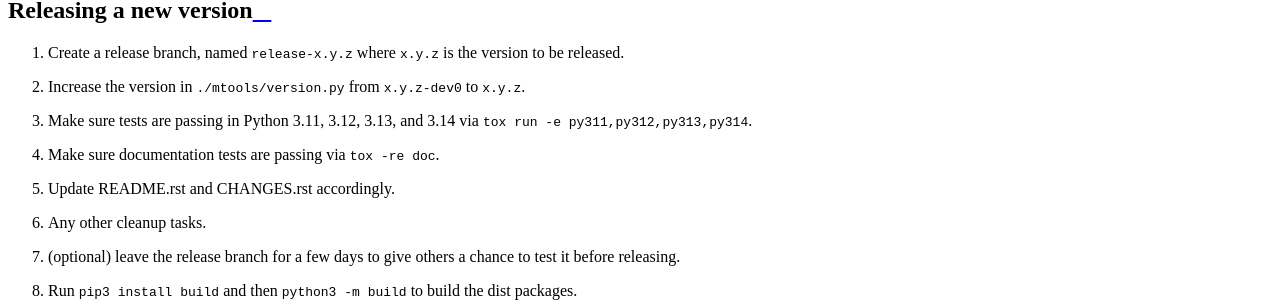
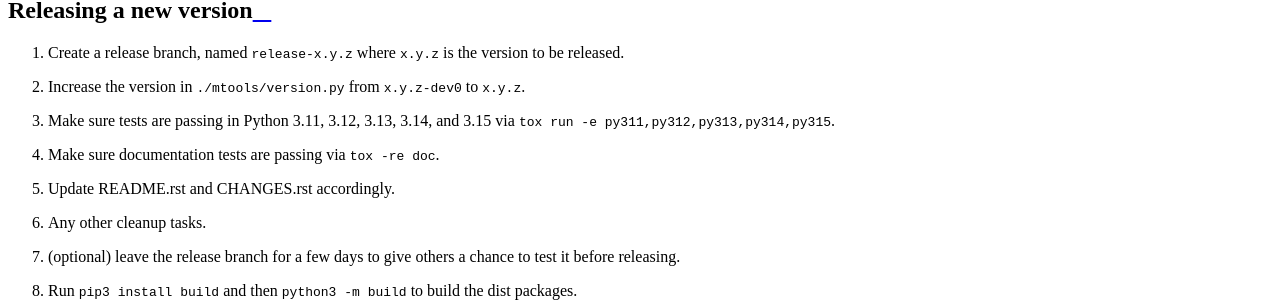
Before and after one commit to rueckstiess/mtools, a Sphinx documentation site: the page built from doc/release.rst, in a window 1280 px wide. Shown: the part 1086-1390 px from the top of the page. Built offline with Sphinx 7.4.7 and the Read the Docs theme 3.1.0, drawn with Linux system fonts in a browser that asks for light colours.

Commit message:
Add support for Python 3.15.
Add py315 to tox, add the 3.15 classifier, and list 3.15 in the docs.
Nothing in the 3.15 removals or deprecations is used by mtools, so no
code changes were needed.

numpy and matplotlib have no cp315 wheels before 2.5.2 and 3.11.2, and
the older releases fail to build from source on 3.15, so those floors
apply on 3.15 only. Older Pythons keep the existing minimums.

Closes #978

```diff
--- a/README.rst
+++ b/README.rst
@@ -46,7 +46,7 @@ Requirements and Installation Instructions
 
 The mtools collection is written in Python, and most of the tools only use the
 standard packages shipped with Python. The tools are currently tested with
-Python 3.11, 3.12, 3.13, and 3.14.
+Python 3.11, 3.12, 3.13, 3.14, and 3.15.
 
 Some of the tools have additional dependencies, which are listed under the
 specific tool's section. See the `installation instructions
--- a/doc/index.rst
+++ b/doc/index.rst
@@ -72,3 +72,5 @@ posted in the `Issues
    :target: http://python.org
 .. |Python 314| image:: https://img.shields.io/badge/Python-3.14-brightgreen.svg?style=flat
    :target: http://python.org
+.. |Python 315| image:: https://img.shields.io/badge/Python-3.15-brightgreen.svg?style=flat
+   :target: http://python.org
--- a/doc/install.rst
+++ b/doc/install.rst
@@ -4,7 +4,7 @@ Installation
 
 The mtools collection is written in Python, and most of the tools only use the
 standard packages shipped with Python. The tools are currently tested with
-Python 3.11, 3.12, 3.13, and 3.14.
+Python 3.11, 3.12, 3.13, 3.14, and 3.15.
 
 Some of the tools have additional dependencies, which are listed under the
 specific tool's section.
@@ -18,8 +18,8 @@ Prerequisites
 ~~~~~~~~~~~~~
 
 Python
-   You need to have Python 3.11, 3.12, 3.13, or 3.14 installed in order to
-   use mtools. Other versions of Python are not currently supported or tested.
+   You need to have Python 3.11, 3.12, 3.13, 3.14, or 3.15 installed in
+   order to use mtools. Other versions of Python are not currently supported or tested.
 
    To check your Python version, run ``python --version`` on the command line.
 
--- a/doc/release.rst
+++ b/doc/release.rst
@@ -29,8 +29,8 @@ Releasing a new version
    version to be released.
 #. Increase the version in ``./mtools/version.py`` from ``x.y.z-dev0`` to
    ``x.y.z``.
-#. Make sure tests are passing in Python 3.11, 3.12, 3.13, and 3.14 via
-   ``tox run -e py311,py312,py313,py314``.
+#. Make sure tests are passing in Python 3.11, 3.12, 3.13, 3.14, and 3.15
+   via ``tox run -e py311,py312,py313,py314,py315``.
 #. Make sure documentation tests are passing via ``tox -re doc``.
 #. Update README.rst and CHANGES.rst accordingly.
 #. Any other cleanup tasks.
--- a/doc/testing.rst
+++ b/doc/testing.rst
@@ -78,7 +78,7 @@ certain tests.
 
    [tox]
    minversion = 4.31
-   envlist = py311, py312, py313, py314
+   envlist = py311, py312, py313, py314, py315
    skipsdist = True
 
    [testenv]
--- a/requirements.txt
+++ b/requirements.txt
@@ -1,6 +1,8 @@
 python-dateutil>=2.9.0,<3.0.0
-numpy>=2.2,<2.6
-matplotlib>=3.8,<4.0.0
+numpy>=2.2,<2.6; python_version < "3.15"
+numpy>=2.5.2,<2.6; python_version >= "3.15"
+matplotlib>=3.8,<4.0.0; python_version < "3.15"
+matplotlib>=3.11.2,<4.0.0; python_version >= "3.15"
 packaging>=24
 pymongo>=4.18.3,<5.0.0
 psutil>=6,<8
```
Also changed, not shown: other parts of doc/index.rst (+1 -1 lines), pyproject.toml (+14 -5 lines), 1 other file.
